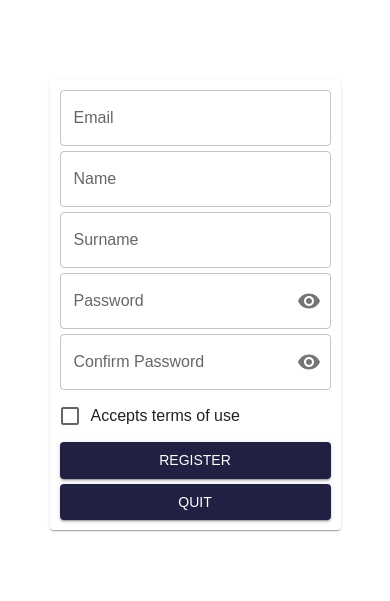
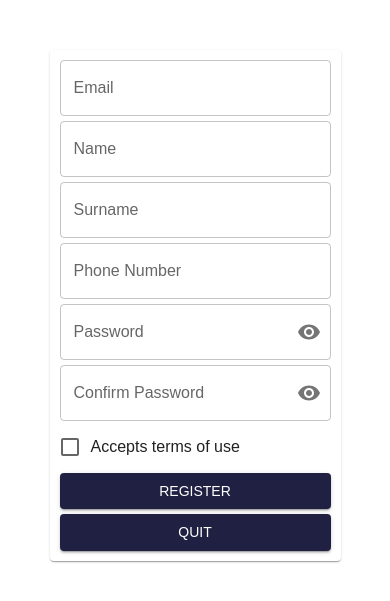
Before and after one commit to kamil3397/todo-react-app, a React (Create React App) app: page /register in a window 390 px wide. Shown: the part 117-718 px from the top of the page. Built offline with nearby package versions, Linux system fonts and the light colour scheme.

Commit message:
added phone field

```diff
--- a/src/pages/RegisterPage.tsx
+++ b/src/pages/RegisterPage.tsx
@@ -13,14 +13,19 @@ type Inputs = {
     email: string,
     name: string,
     surname: string,
+    phone_number?: string | null | undefined,
     password: string,
     confirm_password: string,
     terms: boolean,
 }
+
+const phoneNumberRegex = /^(\+\d{1,3}[- ]?)?(\d{3}[- ]\d{3}[- ]\d{3}|\d{10})$/;
+
 const schema = yup.object().shape({
     email: yup.string().email().required(),
     name: yup.string().min(2).max(50).required(),
     surname: yup.string().min(2).max(50).required(),
+    phone_number: yup.string().nullable().matches(phoneNumberRegex, 'Phone is not valid'),
     password: yup.string().min(8).required(),
     confirm_password: yup.string().label('confirm password').required().oneOf([yup.ref('password')], 'Passwords must match'),
     terms: yup.boolean().oneOf([true], 'You must accept the terms of use').required(),
@@ -28,7 +33,7 @@ const schema = yup.object().shape({
 
 const RegisterPage: FC = () => {
     const { registerClient } = useAuthContext()
-    const { showAlert, showSuccessAlert, showErrorAlert } = useAlertContext()
+    const { showSuccessAlert, showErrorAlert } = useAlertContext()
     const navigate = useNavigate();
 
     const [showPassword, setShowPassword] = useState(false)
@@ -43,6 +48,7 @@ const RegisterPage: FC = () => {
             email: '',
             name: '',
             surname: '',
+            phone_number: null,
             password: '',
             confirm_password: '',
             terms: false,
@@ -50,8 +56,8 @@ const RegisterPage: FC = () => {
     });
 
     const onSubmit = (values: Inputs) => {
-        const { email, name, surname, password, terms } = values;
-        const newUserData: RegistrationData = { email, name, surname, password, terms };
+        const { email, name, surname, phone_number, password, terms } = values;
+        const newUserData: RegistrationData = { email, name, surname, phone_number, password, terms };
 
         registerClient(newUserData)
             .then(() => {
@@ -87,6 +93,12 @@ const RegisterPage: FC = () => {
                         placeholder='Put your surname here'
                         error={!!errors.surname}
                         helperText={!!errors.surname && errors.surname.message}
+                    />
+                    <TextField {...register("phone_number")}
+                        label="Phone Number"
+                        placeholder='Put your phone number here'
+                        error={!!errors.phone_number}
+                        helperText={!!errors.phone_number && errors.phone_number.message}
                     />
                     <TextField {...register("password")}
                         type={showPassword ? 'text' : 'password'}
@@ -146,7 +158,6 @@ const RegisterPage: FC = () => {
                         label={<>
                             <Typography>Accepts terms of use</Typography>
                             {!!errors.terms && <Typography color="error">{errors.terms.message}</Typography>}
-                            {/* ostylowac to jakos sensownie */}
                         </>}
                     />
 
--- a/src/types/ListTypes.ts
+++ b/src/types/ListTypes.ts
@@ -10,6 +10,7 @@ export type RegistrationData = {
     email: string;
     name: string;
     surname: string;
+    phone_number?: string | null,
     password: string;
     terms: boolean;
 }
```
